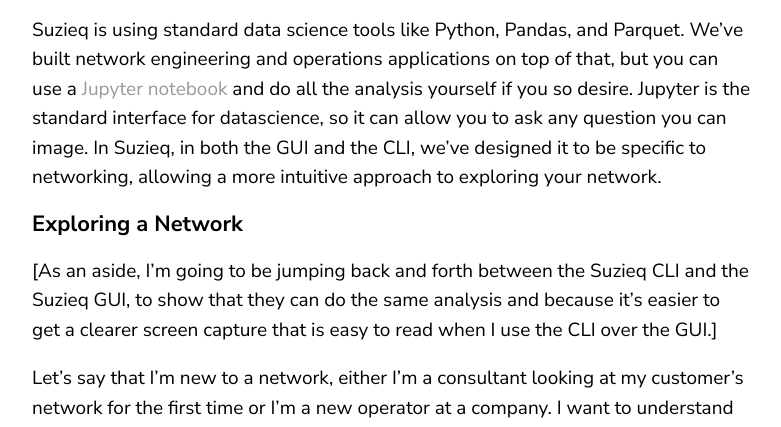
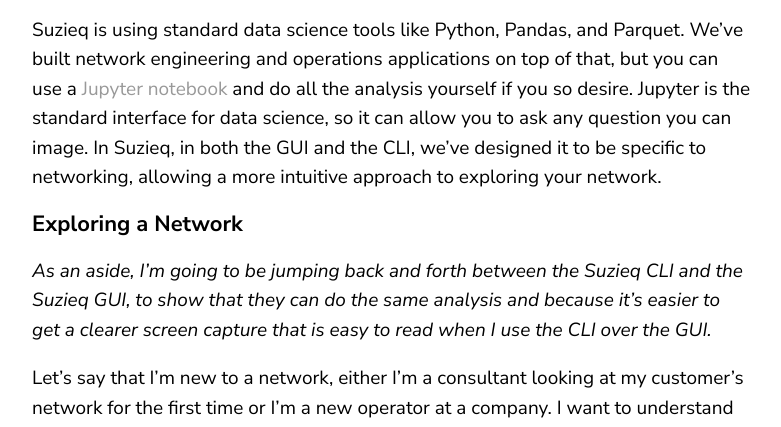
Before and after one commit to elegantnetwork/elegantnetwork.github.io, a Jekyll site: the page built from _posts/2021-04-21-Exploratory-Network-Analysis.md, in a window 1280 px wide and 900 px high, scrolled down 3224 px. Shown: the part 184-611 px from the top of the window, without its empty margins (68-849 px from the left). Built offline with Jekyll 4.4.1, drawn with Linux system fonts in a browser that asks for light colours; comment, search, counter and statistics services are not loaded; some of the changed text lies outside the part shown.

Commit message:
typos fixed for XNA

```diff
--- a/_posts/2021-04-21-Exploratory-Network-Analysis.md
+++ b/_posts/2021-04-21-Exploratory-Network-Analysis.md
@@ -49,11 +49,11 @@
 - When will we run out of capacity and where will that be?
 - What is the correlation between utilization and drops and is it the same across the network?
 
-Suzieq is using standard data science tools like Python, Pandas, and Parquet. We’ve built network engineering and operations applications on top of that, but you can use a [Jupyter notebook](https://jupyter.org/) and do all the analysis yourself if you so desire. Jupyter is the standard interface for datascience, so it can allow you to ask any question you can image. In Suzieq, in both the GUI and the CLI, we've designed it to be specific to networking, allowing a more intuitive approach to exploring your network.
+Suzieq is using standard data science tools like Python, Pandas, and Parquet. We’ve built network engineering and operations applications on top of that, but you can use a [Jupyter notebook](https://jupyter.org/) and do all the analysis yourself if you so desire. Jupyter is the standard interface for data science, so it can allow you to ask any question you can image. In Suzieq, in both the GUI and the CLI, we've designed it to be specific to networking, allowing a more intuitive approach to exploring your network.
 
 ## Exploring a Network
 
-[As an aside, I'm going to be jumping back and forth between the Suzieq CLI and the Suzieq GUI,  to show that they can do the same analysis and because it's easier to get a clearer screen capture that is easy to read when I use the CLI over the GUI.]
+*As an aside, I'm going to be jumping back and forth between the Suzieq CLI and the Suzieq GUI,  to show that they can do the same analysis and because it's easier to get a clearer screen capture that is easy to read when I use the CLI over the GUI.*
 
 Let's say that I'm new to a network, either I'm a consultant looking at my customer's network for the first time or I'm a new operator at a company. I want to understand what it is in the network and how it works. I'll start by looking at the devices in the network. ![Suzieq device show](/assets/images/2021-04-xna/device.png)
 This gives you an idea of what devices are in your network. In this case there is just one namespace. Namespaces are a logical collection of devices in Suzieq. From the histogram on the top right, you can see the NOSes and how many devices in each. This is a pretty simple network, and all the OSes have just one version, which is nice. There are 14 total devices: 8 are Cisco, 5 Ubuntu servers, and 1 Juniper. No devices are down and they are all polled successfully.
```
Also changed, not shown: other parts of _posts/2021-04-21-Exploratory-Network-Analysis.md (+3 -3 lines).
